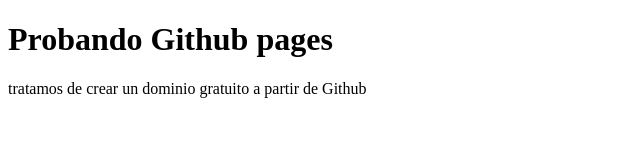
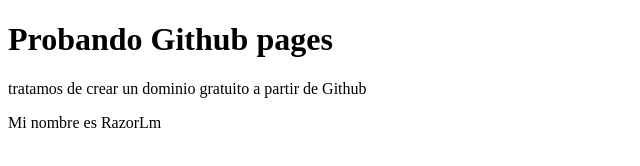
Before and after one commit to RazorLm/RazorLM.github.io, a plain HTML site: page index.html in a window 1280 px wide. Shown: the whole page, without its empty margins (0-640 px from the left). Drawn offline with Linux system fonts and the light colour scheme.

Commit message:
prueba 1

```diff
--- a/index.html
+++ b/index.html
@@ -9,5 +9,6 @@
 <body>
     <h1>Probando Github pages</h1>
     <p>tratamos de crear un dominio gratuito a partir de Github</p>
+    <p>Mi nombre es RazorLm</p>
 </body>
 </html>
```
